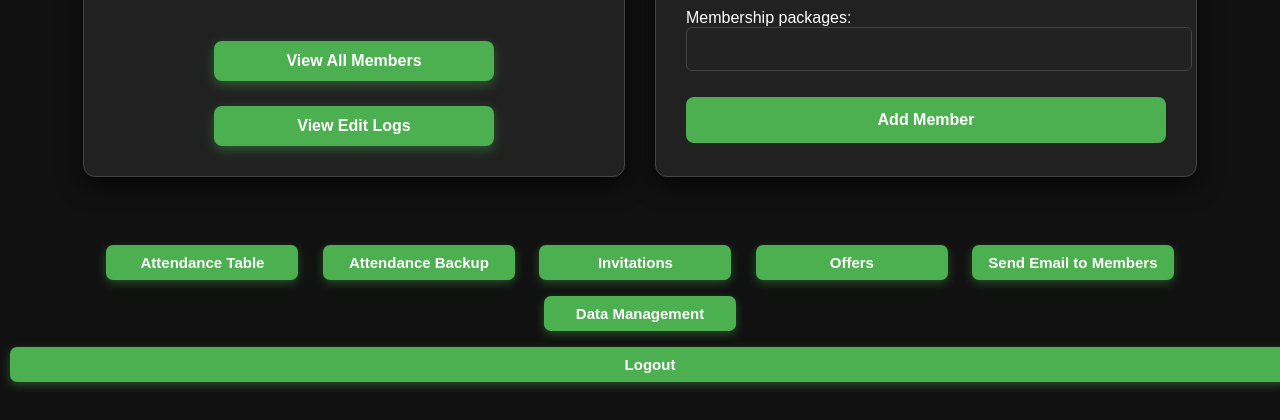
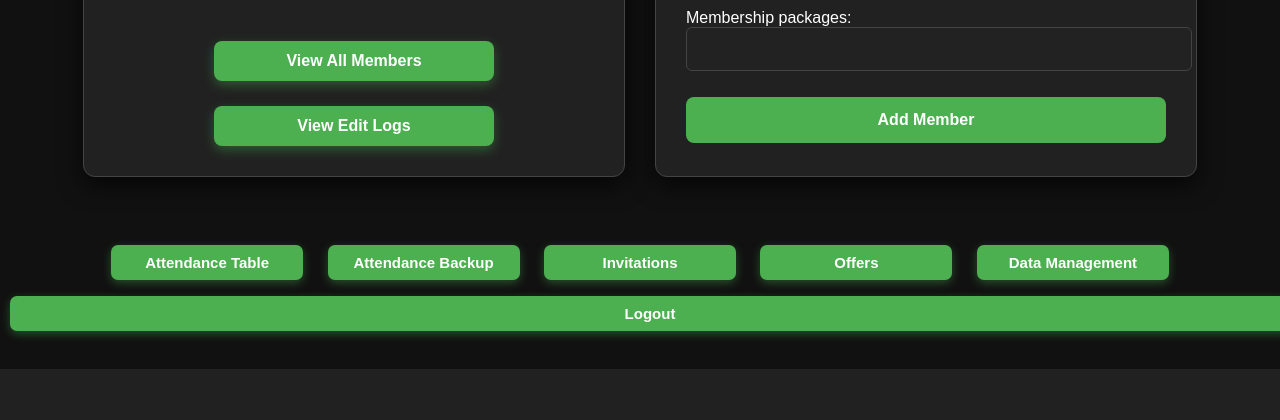
Before and after one commit to aAhmedbiram/system, a Flask app: page / in a window 1280 px wide. Shown: the part 745-1165 px from the top of the page. After the commit the page ends 1114 px from the top, so only its background shows below. Run offline with Flask 3, Linux system fonts and the light colour scheme; the visitor is signed in with stand-in values (Sample User, id 1); data that the repository does not hold is empty; some libraries are stand-ins or nearby versions.

Commit message:
email ver

```diff
--- a/system_app/app.py
+++ b/system_app/app.py
@@ -7,10 +7,6 @@ import psycopg2
 from psycopg2.extras import RealDictCursor
 from psycopg2 import pool
 from functools import wraps
-import smtplib
-import ssl
-from email.mime.text import MIMEText
-from email.mime.multipart import MIMEMultipart
 from email_validator import validate_email, EmailNotValidError
 import re
 import secrets
@@ -281,10 +277,8 @@ def login():
             )
             # Fix: check_password_hash takes (hash, password) not (password, hash)
             if user and check_password_hash(user['password'], password):
-                # Check if email is verified
-                if not user.get('email_verified', False):
-                    flash('Please verify your email address before logging in. Check your inbox for the verification link.', 'error')
-                    return render_template('login.html')
+                # Email verification is now optional (auto-verified on signup)
+                # No need to check email_verified anymore
 
                 session['user_id'] = user['id']
                 session['username'] = user['username']
@@ -321,180 +315,6 @@ def validate_strong_password(password):
         return False, "Password must contain at least one special character (!@#$%^&*)"
     return True, "Password is strong"
 
-def send_verification_email(email, username, verification_token):
-    """Send email verification link to user"""
-    try:
-        sender_email = 'rival.gym1@gmail.com'
-        sender_password = os.environ.get('GMAIL_APP_PASSWORD', 'kshbfyznimlxhiqr')
-
-        if not sender_password or sender_password == '':
-            print("ERROR: Gmail password not configured. Email verification will not be sent.")
-            print("Please set GMAIL_APP_PASSWORD environment variable with your Gmail App Password.")
-            return False
-
-        # Get base URL (for verification link) - handle both local and production
-        try:
-            # Try to get from request context first
-            from flask import has_request_context
-            if has_request_context():
-                # Check if behind proxy (Railway, etc.)
-                try:
-                    forwarded_proto = request.headers.get('X-Forwarded-Proto', '')
-                    is_secure = False
-                    try:
-                        is_secure = request.is_secure if hasattr(request, 'is_secure') else False
-                    except:
-                        pass
-
-                    if forwarded_proto == 'https' or is_secure:
-                        base_url = f"https://{request.host}"
-                    else:
-                        base_url = request.host_url.rstrip('/')
-                except AttributeError:
-                    try:
-                        base_url = request.host_url.rstrip('/')
-                    except:
-                        base_url = os.environ.get('BASE_URL', 'http://localhost:5000')
-                except Exception as req_err:
-                    print(f"Error accessing request: {req_err}")
-                    base_url = os.environ.get('BASE_URL', 'http://localhost:5000')
-            else:
-                # No request context, use environment variable
-                base_url = os.environ.get('BASE_URL', 'http://localhost:5000')
-        except Exception as e:
-            print(f"Error getting base URL: {e}")
-            import traceback
-            traceback.print_exc()
-            # Fallback to environment variable or default
-            base_url = os.environ.get('BASE_URL', 'http://localhost:5000')
-
-        verification_url = f"{base_url}/verify_email/{verification_token}"
-
-        # Create email
-        msg = MIMEMultipart()
-        msg['From'] = sender_email
-        msg['To'] = email
-        msg['Subject'] = 'Verify Your Email - Rival Gym System'
-
-        body = f"""
-        <html>
-        <body style="font-family: Arial, sans-serif; background-color: #f4f4f4; padding: 20px;">
-            <div style="max-width: 600px; margin: 0 auto; background-color: white; padding: 30px; border-radius: 10px; box-shadow: 0 2px 10px rgba(0,0,0,0.1);">
-                <h2 style="color: #4caf50;">Welcome to Rival Gym System, {username}!</h2>
-                <p>Thank you for signing up. Please verify your email address by clicking the button below:</p>
-                <div style="text-align: center; margin: 30px 0;">
-                    <a href="{verification_url}" style="background-color: #4caf50; color: white; padding: 15px 30px; text-decoration: none; border-radius: 5px; display: inline-block; font-weight: bold;">Verify Email Address</a>
-                </div>
-                <p style="color: #666; font-size: 12px;">Or copy and paste this link into your browser:</p>
-                <p style="color: #666; font-size: 12px; word-break: break-all;">{verification_url}</p>
-                <p style="color: #666; font-size: 12px; margin-top: 20px;">This link will expire in 24 hours.</p>
-                <p style="color: #666; font-size: 12px;">If you didn't create this account, please ignore this email.</p>
-            </div>
-        </body>
-        </html>
-        """
-
-        msg.attach(MIMEText(body, 'html'))
-
-        # Send email with improved error handling
-        smtp_server = 'smtp.gmail.com'
-        last_error = None
-
-        # Method 1: Try port 587 with TLS (most common)
-        try:
-            print(f"Attempting to send email via {smtp_server}:587 (TLS)...")
-            context = ssl.create_default_context()
-            # Allow unverified certificates if needed (for development)
-            # context.check_hostname = False
-            # context.verify_mode = ssl.CERT_NONE
-
-            server = smtplib.SMTP(smtp_server, 587, timeout=30)
-            server.set_debuglevel(0)  # Set to 1 for verbose debugging
-
-            # Enable debug output
-            print("Starting TLS...")
-            server.starttls(context=context)
-
-            print(f"Logging in as {sender_email}...")
-            server.login(sender_email, sender_password)
-
-            print(f"Sending email to {email}...")
-            server.send_message(msg)
-            server.quit()
-
-            print(f"✓ Verification email sent successfully to {email} via port 587 (TLS)")
-            return True
-
-        except smtplib.SMTPAuthenticationError as auth_err:
-            last_error = f"SMTP Authentication Error: {auth_err}"
-            print(f"✗ Authentication failed on port 587: {auth_err}")
-            print("  → Make sure you're using a Gmail App Password, not your regular password.")
-            print("  → Enable 2-Step Verification and generate an App Password at:")
-            print("     https://myaccount.google.com/apppasswords")
-        except smtplib.SMTPConnectError as conn_err:
-            last_error = f"SMTP Connection Error: {conn_err}"
-            print(f"✗ Connection failed on port 587: {conn_err}")
-            print("  → Check your internet connection and firewall settings.")
-        except smtplib.SMTPServerDisconnected as disc_err:
-            last_error = f"SMTP Server Disconnected: {disc_err}"
-            print(f"✗ Server disconnected on port 587: {disc_err}")
-        except Exception as e1:
-            last_error = f"Error on port 587: {type(e1).__name__}: {e1}"
-            print(f"✗ Error with port 587: {type(e1).__name__}: {e1}")
-
-        # Method 2: Try port 465 with SSL (fallback)
-        try:
-            print(f"\nAttempting to send email via {smtp_server}:465 (SSL)...")
-            context = ssl.create_default_context()
-            # Allow unverified certificates if needed (for development)
-            # context.check_hostname = False
-            # context.verify_mode = ssl.CERT_NONE
-
-            server = smtplib.SMTP_SSL(smtp_server, 465, timeout=30, context=context)
-            server.set_debuglevel(0)  # Set to 1 for verbose debugging
-
-            print(f"Logging in as {sender_email}...")
-            server.login(sender_email, sender_password)
-
-            print(f"Sending email to {email}...")
-            server.send_message(msg)
-            server.quit()
-
-            print(f"✓ Verification email sent successfully to {email} via port 465 (SSL)")
-            return True
-
-        except smtplib.SMTPAuthenticationError as auth_err:
-            last_error = f"SMTP Authentication Error: {auth_err}"
-            print(f"✗ Authentication failed on port 465: {auth_err}")
-            print("  → Make sure you're using a Gmail App Password, not your regular password.")
-            print("  → Enable 2-Step Verification and generate an App Password at:")
-            print("     https://myaccount.google.com/apppasswords")
-        except smtplib.SMTPConnectError as conn_err:
-            last_error = f"SMTP Connection Error: {conn_err}"
-            print(f"✗ Connection failed on port 465: {conn_err}")
-        except Exception as e2:
-            last_error = f"Error on port 465: {type(e2).__name__}: {e2}"
-            print(f"✗ Error with port 465: {type(e2).__name__}: {e2}")
-
-        # All methods failed
-        print(f"\n✗ Failed to send verification email to {email}")
-        print(f"  Last error: {last_error}")
-        print("\nTroubleshooting steps:")
-        print("1. Verify Gmail App Password is correct (not regular password)")
-        print("2. Enable 2-Step Verification: https://myaccount.google.com/security")
-        print("3. Generate App Password: https://myaccount.google.com/apppasswords")
-        print("4. Check firewall/network settings")
-        print("5. Verify Gmail account is not locked")
-
-        import traceback
-        traceback.print_exc()
-        return False
-
-    except Exception as e:
-        print(f"✗ Error preparing verification email: {type(e).__name__}: {e}")
-        import traceback
-        traceback.print_exc()
-        return False
 
 @app.route('/signup', methods=['GET', 'POST'])
 @csrf.exempt  # Exempt signup from CSRF (public endpoint)
@@ -566,32 +386,13 @@ def signup():
                 (username, email, hashed_password, False, verification_token, token_expires), commit=True
             )
 
-            # Send verification email
-            try:
-                email_sent = send_verification_email(email, username, verification_token)
-            except Exception as email_error:
-                print(f"Error in send_verification_email: {email_error}")
-                import traceback
-                traceback.print_exc()
-                email_sent = False
-
-            if email_sent:
-                flash('Account created successfully! Please check your email to verify your account before logging in.', 'success')
-            else:
-                # Get base URL for manual verification link
-                try:
-                    if request.headers.get('X-Forwarded-Proto') == 'https' or (hasattr(request, 'is_secure') and request.is_secure):
-                        base_url = f"https://{request.host}"
-                    else:
-                        base_url = request.host_url.rstrip('/')
-                except:
-                    base_url = os.environ.get('BASE_URL', request.host_url.rstrip('/'))
-
-                manual_link = f"{base_url}/verify_email/{verification_token}"
-                flash(f'Account created! However, verification email could not be sent. Please verify manually: {manual_link}', 'error')
-                print(f"MANUAL VERIFICATION TOKEN for {username} ({email}): {verification_token}")
-                print(f"Manual verification link: {manual_link}")
-
+            # Auto-verify email (no email sending)
+            query_db(
+                'UPDATE users SET email_verified = TRUE WHERE id = (SELECT id FROM users WHERE username = %s ORDER BY id DESC LIMIT 1)',
+                (username,), commit=True
+            )
+
+            flash('Account created successfully! You can now log in.', 'success')
             return redirect(url_for('login'))
         except Exception as e:
             print(f"Error creating user: {e}")
@@ -626,11 +427,12 @@ def verify_email(token):
                     'UPDATE users SET verification_token = %s, token_expires = %s WHERE id = %s',
                     (new_token, new_expires, user['id']), commit=True
                 )
-                # Resend email
-                user_email = query_db('SELECT email, username FROM users WHERE id = %s', (user['id'],), one=True)
-                if user_email:
-                    send_verification_email(user_email['email'], user_email['username'], new_token)
-                return render_template('verify_email.html', success=False, error_message='Verification link expired. A new verification email has been sent to your inbox.')
+                # Auto-verify since we're not sending emails
+                query_db(
+                    'UPDATE users SET email_verified = TRUE, verification_token = NULL, token_expires = NULL WHERE id = %s',
+                    (user['id'],), commit=True
+                )
+                return render_template('verify_email.html', success=True, error_message='Verification link expired. Your account has been automatically verified.')
 
         # Verify email
         query_db(
@@ -687,26 +489,13 @@ def resend_verification():
             (verification_token, token_expires, user['id']), commit=True
         )
 
-        # Send verification email
-        email_sent = send_verification_email(email, user['username'], verification_token)
-
-        if email_sent:
-            flash('Verification email sent successfully! Please check your inbox.', 'success')
-        else:
-            # Get base URL for manual verification link
-            try:
-                if request.headers.get('X-Forwarded-Proto') == 'https' or request.is_secure:
-                    base_url = f"https://{request.host}"
-                else:
-                    base_url = request.host_url.rstrip('/')
-            except:
-                base_url = os.environ.get('BASE_URL', request.host_url.rstrip('/'))
-
-            manual_link = f"{base_url}/verify_email/{verification_token}"
-            flash(f'Could not send email. Manual verification link: {manual_link}', 'error')
-            print(f"MANUAL VERIFICATION TOKEN for {user['username']} ({email}): {verification_token}")
-            print(f"Manual verification link: {manual_link}")
-
+        # Auto-verify since we're not sending emails
+        query_db(
+            'UPDATE users SET email_verified = TRUE, verification_token = NULL, token_expires = NULL WHERE id = %s',
+            (user['id'],), commit=True
+        )
+
+        flash('Your email has been verified! You can now log in.', 'success')
         return redirect(url_for('login'))
 
     return render_template('resend_verification.html')
@@ -1398,202 +1187,6 @@ def logs():
         flash(f"Error loading logs: {str(e)}", "error")
         return render_template('logs.html', logs_data=[], member_id=None, member_name=None, page=1, total_pages=1, total_count=0)
 
-@app.route('/send_email', methods=['GET', 'POST'])
-@rino_required
-def send_email():
-    try:
-        if request.method == 'POST':
-            message = request.form.get('message', '').strip()
-
-            if not message:
-                flash('Message cannot be empty!', 'error')
-                return render_template('send_email.html')
-
-            try:
-                # Get all member emails from database
-                print("DEBUG: Querying database for member emails...")
-                members = query_db('SELECT email, name FROM members WHERE email IS NOT NULL AND email != \'\'')
-
-                # Debug: Check what we got
-                print(f"DEBUG: Query returned: {type(members)}")
-                print(f"DEBUG: Found {len(members) if members else 0} members with emails")
-                if members and len(members) > 0:
-                    print(f"DEBUG: First member: {members[0]}")
-                    print(f"DEBUG: First member type: {type(members[0])}")
-                    print(f"DEBUG: First member keys: {members[0].keys() if hasattr(members[0], 'keys') else 'N/A'}")
-
-                if not members or len(members) == 0:
-                    flash('No member emails found in the database!', 'error')
-                    return render_template('send_email.html')
-
-                # Email configuration
-                sender_email = 'rival.gym1@gmail.com'
-                sender_password = os.environ.get('GMAIL_APP_PASSWORD', 'kshbfyznimlxhiqr')
-
-                if not sender_password:
-                    flash('Email password not configured!', 'error')
-                    return render_template('send_email.html')
-
-                # Setup SMTP server - try both ports
-                smtp_server = 'smtp.gmail.com'
-
-                # Send email to each member
-                sent_count = 0
-                failed_emails = []
-                invalid_emails = []
-                server = None
-
-                try:
-                    print("DEBUG: Attempting to connect to SMTP server...")
-                    # Try port 587 with STARTTLS first
-                    try:
-                        print("DEBUG: Trying port 587 with STARTTLS...")
-                        server = smtplib.SMTP(smtp_server, 587, timeout=30)
-                        server.starttls()
-                        print("DEBUG: STARTTLS successful, logging in...")
-                        server.login(sender_email, sender_password)
-                        print("DEBUG: Successfully logged in via port 587")
-                    except (smtplib.SMTPException, OSError, ConnectionError, Exception) as e:
-                        print(f"DEBUG: Port 587 failed: {e}, trying port 465 with SSL...")
-                        if server:
-                            try:
-                                server.quit()
-                            except:
-                                pass
-                        # Fallback to port 465 with SSL
-                        try:
-                            import ssl
-                            context = ssl.create_default_context()
-                            server = smtplib.SMTP_SSL(smtp_server, 465, timeout=30, context=context)
-                            print("DEBUG: SSL connection successful, logging in...")
-                            server.login(sender_email, sender_password)
-                            print("DEBUG: Successfully logged in via port 465")
-                        except (OSError, ConnectionError, Exception) as ssl_error:
-                            # Network is completely unreachable
-                            error_msg = f'Cannot connect to Gmail SMTP server. Network error: {str(ssl_error)}. '
-                            error_msg += 'This might be due to firewall restrictions or network configuration. '
-                            error_msg += 'Please check your server\'s network settings or contact your hosting provider.'
-                            print(f"CRITICAL: Both ports failed. Last error: {ssl_error}")
-                            import traceback
-                            traceback.print_exc()
-                            raise Exception(error_msg)
-
-                    for idx, member in enumerate(members):
-                        recipient_email = None
-                        normalized_email = None
-                        try:
-                            # Handle both dict and object access
-                            if isinstance(member, dict):
-                                recipient_email = member.get('email') or member.get('Email')
-                            else:
-                                recipient_email = getattr(member, 'email', None) or getattr(member, 'Email', None)
-
-                            if not recipient_email:
-                                print(f"DEBUG: Member {idx} has no email field: {member}")
-                                continue
-
-                            recipient_email = str(recipient_email).strip()
-                            if not recipient_email:
-                                continue
-
-                            try:
-                                validation = validate_email(recipient_email, check_deliverability=False)
-                                normalized_email = validation.email
-                            except EmailNotValidError as invalid_err:
-                                print(f"VALIDATION ERROR: {recipient_email} skipped ({invalid_err})")
-                                invalid_emails.append(f"{recipient_email} ({invalid_err})")
-                                continue
-
-                            print(f"DEBUG: Sending email {idx+1}/{len(members)} to {normalized_email}")
-
-                            # Create a new message for each recipient
-                            msg = MIMEMultipart()
-                            msg['From'] = sender_email
-                            msg['To'] = normalized_email
-                            msg['Subject'] = 'Message from Rival Gym'
-                            msg.attach(MIMEText(message, 'plain'))
-
-                            server.sendmail(sender_email, normalized_email, msg.as_string())
-                            sent_count += 1
-                            print(f"DEBUG: Successfully sent to {normalized_email}")
-                        except Exception as e:
-                            email_addr = normalized_email if 'normalized_email' in locals() else (recipient_email if recipient_email else 'unknown')
-                            print(f"ERROR: Failed to send email to {email_addr}: {e}")
-                            import traceback
-                            traceback.print_exc()
-                            if recipient_email:
-                                failed_emails.append(email_addr)
-
-                    if server:
-                        server.quit()
-
-                    if sent_count > 0:
-                        success_msg = f'Message sent successfully to {sent_count} member(s)!'
-                        if failed_emails:
-                            success_msg += f' Failed to send to {len(failed_emails)} email(s).'
-                        flash(success_msg, 'success')
-                        if invalid_emails:
-                            preview = ', '.join(invalid_emails[:5])
-                            more = '' if len(invalid_emails) <= 5 else ' ...'
-                            flash(f'Skipped {len(invalid_emails)} invalid email(s): {preview}{more}', 'error')
-                    else:
-                        failure_msg = 'Failed to send emails to all recipients!'
-                        if invalid_emails:
-                            failure_msg += f' Additionally, {len(invalid_emails)} invalid email(s) were skipped.'
-                        flash(failure_msg, 'error')
-
-                except smtplib.SMTPAuthenticationError as e:
-                    error_msg = f'Email authentication failed: {str(e)}. Please check GMAIL_APP_PASSWORD.'
-                    print(f"SMTP Auth Error: {e}")
-                    import traceback
-                    traceback.print_exc()
-                    flash(error_msg, 'error')
-                except (OSError, ConnectionError) as e:
-                    error_msg = f'Network connection error: {str(e)}. '
-                    error_msg += 'The server cannot reach Gmail\'s SMTP server. This might be due to: '
-                    error_msg += '1) Firewall blocking outbound SMTP connections, '
-                    error_msg += '2) Network configuration issues, or '
-                    error_msg += '3) Server restrictions. Please contact your hosting provider or check firewall settings.'
-                    print(f"Network Error: {e}")
-                    import traceback
-                    traceback.print_exc()
-                    flash(error_msg, 'error')
-                except smtplib.SMTPException as e:
-                    error_msg = f'SMTP error occurred: {str(e)}'
-                    print(f"SMTP Error: {e}")
-                    import traceback
-                    traceback.print_exc()
-                    flash(error_msg, 'error')
-                except Exception as e:
-                    error_msg = f'Error sending emails: {str(e)}'
-                    print(f"General SMTP Error: {e}")
-                    import traceback
-                    traceback.print_exc()
-                    flash(error_msg, 'error')
-                finally:
-                    if server:
-                        try:
-                            server.quit()
-                        except:
-                            pass
-
-            except Exception as e:
-                error_msg = f'Database error: {str(e)}'
-                print(f"Database Error: {e}")
-                import traceback
-                traceback.print_exc()
-                flash(error_msg, 'error')
-
-        return render_template('send_email.html')
-
-    except Exception as e:
-        # Catch absolutely everything to prevent internal server error
-        error_msg = f'Unexpected error: {str(e)}'
-        print(f"CRITICAL ERROR in send_email: {e}")
-        import traceback
-        traceback.print_exc()
-        flash(error_msg, 'error')
-        return render_template('send_email.html')
 
 
 @app.route('/data_management', methods=['GET', 'POST'])
--- a/system_app/templates/index.html
+++ b/system_app/templates/index.html
@@ -301,7 +301,6 @@
         <a class="attendance-btn" href="{{ url_for('invitations') }}" style="background-color: #9c27b0;">Invitations</a>
         <a class="attendance-btn" href="{{ url_for('offers') }}" style="background-color: #ff9800;">Offers</a>
         {% if session.username == 'rino' %}
-        <a class="send-email-btn" href="{{ url_for('send_email') }}">Send Email to Members</a>
         <a class="send-email-btn" href="{{ url_for('data_management') }}" style="background-color: #f44336;">Data Management</a>
         {% endif %}
         <form action="{{ url_for('logout') }}" method="get" style="display: inline;">
```
